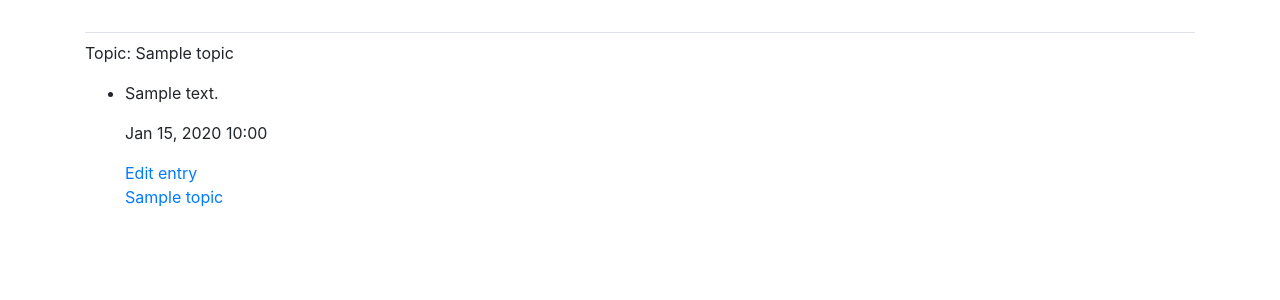
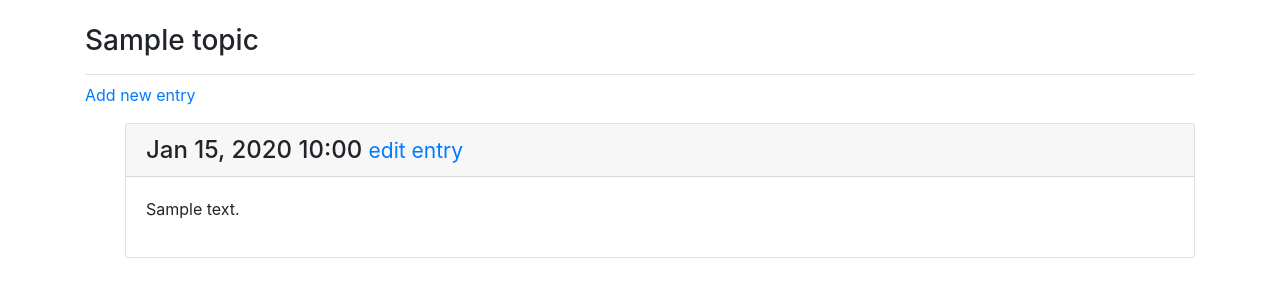
Before and after one commit to jonbugge4/Django, a Django app: template MainApp/templates/mainapp/topic.html in a window 1280 px wide. Shown: the part 90-390 px from the top of the page. Run offline with Django 3.2, Linux system fonts and the light colour scheme; the template is opened without the code that fills it: most values are stand-ins (such as "Sample title", 1, 10 or a date in 2020); some libraries are stand-ins or nearby versions.

Commit message:
updated topic and topics for stylization

```diff
--- a/MainApp/templates/mainapp/topic.html
+++ b/MainApp/templates/mainapp/topic.html
@@ -1,22 +1,28 @@
-{% extends "MainApp/base.html" %}
+{% extends 'MainApp/base.html' %}
+
+{% block page_header %}
+  <h3>{{ topic }}</h3>
+{% endblock page_header %}
 
 {% block content %}
+  <p>
+    <a href="{% url 'MainApps:new_entry' topic.id %}">Add new entry</a>
+  </p>
 
-<p>Topic: {{topic}}</p>
-
-<ul>
-    {% for e in entries %}
-    <li>
-        <p>{{e.text |linebreaks}}</p>
-        <p>{{e.date_added |date:'M d, Y H:i'}}</p>
-        <a href="url 'MainApp:edit_entry' e.id %">Edit entry</a>
-    </li>
-    {% empty %}
-    <li>There are no entries</li>
-    {% endfor %}
-    <p>
-        <a href="{% url 'MainApp:new_entry' topic.id %}">{{ topic }}</a>
-    </p>
-</ul>
+  <ul>
+  {% for entry in entries %}
+    <div class="card mb-3">
+      <h4 class="card-header">
+        {{ entry.date_added|date:'M d, Y H:i' }}
+        <small><a href="{% url 'MainApp:edit_entry' entry.id %}">
+            edit entry</a></small>
+      </h4>
+      <div class="card-body">
+        {{ entry.text|linebreaks }}
+      </div>
+    </div>
+  {% empty %}
+    <p>There are no entries for this topic yet.</p>
+  {% endfor %}
 
 {% endblock content %}
--- a/MainApp/templates/mainapp/topics.html
+++ b/MainApp/templates/mainapp/topics.html
@@ -6,7 +6,7 @@
 
 {% block content %}
 <ul>
-    {% for t in topics %}
+    {% for topic in topics %}
      <li><h3>
          <a href="{% url 'MainApp:topic' topic.id %}">{{ topic }}</a>
      </h3></li>
```
